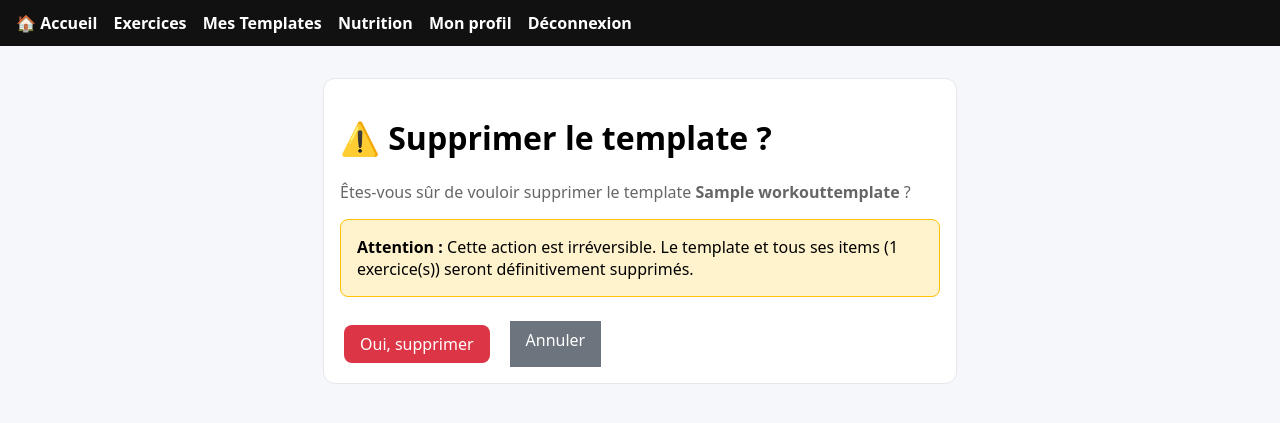
After one commit to fus3r/FitnessArc, a Django app: page /workouts/templates/1/delete/ in a window 1280 px wide. The commit adds this page. Shown: the top 423 px of the page. Run offline with Django 5.2, Linux system fonts and the light colour scheme; a user stored in the database is signed in; tables that the repository leaves empty hold one stand-in row (values such as "Sample post").

Commit message:
[workouts] Possibility to delete templates

```diff
--- /dev/null
+++ b/week2/Project_FitnessArc/fitness_arc/workouts/templates/workouts/template_confirm_delete.html
@@ -0,0 +1,22 @@
+{% extends "base.html" %}
+{% block title %}Supprimer le template{% endblock %}
+{% block content %}
+<div class="card" style="max-width:600px;margin:2rem auto">
+  <h1>⚠️ Supprimer le template ?</h1>
+
+  <p style="color:#666;margin:1rem 0">
+    Êtes-vous sûr de vouloir supprimer le template <strong>{{ template.name }}</strong> ?
+  </p>
+
+  <p style="background:#fff3cd;border:1px solid #ffc107;padding:1rem;border-radius:8px;margin:1rem 0">
+    <strong>Attention :</strong> Cette action est irréversible.
+    Le template et tous ses items ({{ template.items.count }} exercice(s)) seront définitivement supprimés.
+  </p>
+
+  <form method="post" style="display:flex;gap:1rem;margin-top:1.5rem">
+    {% csrf_token %}
+    <button type="submit" class="btn" style="background:#dc3545">Oui, supprimer</button>
+    <a href="{% url 'workouts:template_detail' template.pk %}" class="btn" style="background:#6c757d">Annuler</a>
+  </form>
+</div>
+{% endblock %}
--- a/week2/Project_FitnessArc/fitness_arc/workouts/templates/workouts/template_detail.html
+++ b/week2/Project_FitnessArc/fitness_arc/workouts/templates/workouts/template_detail.html
@@ -6,6 +6,7 @@
 <p style="margin:.5rem 0 1rem">
   <a class="btn" href="{% url 'workouts:start_session' template.pk %}">Démarrer une séance</a>
   <a class="btn" href="{% url 'workouts:template_list' %}">← Retour à mes templates</a>
+  <a href="{% url 'workouts:template_delete' template.pk %}" class="btn" style="background:#dc3545;margin-left:0.5rem">Supprimer ce template</a>
 </p>
 
 <h3>Items du template</h3>
--- a/week2/Project_FitnessArc/fitness_arc/workouts/templates/workouts/template_list.html
+++ b/week2/Project_FitnessArc/fitness_arc/workouts/templates/workouts/template_list.html
@@ -21,6 +21,7 @@
           {% else %}
             <a class="btn" href="{% url 'workouts:template_detail' tpl.pk %}">Ajouter des items</a>
           {% endif %}
+          <a href="{% url 'workouts:template_delete' tpl.pk %}" class="btn" style="background:#dc3545;margin-left:0.5rem">Supprimer</a>
         </td>
       </tr>
     {% empty %}
--- a/week2/Project_FitnessArc/fitness_arc/workouts/urls.py
+++ b/week2/Project_FitnessArc/fitness_arc/workouts/urls.py
@@ -8,6 +8,7 @@ urlpatterns = [
     path("templates/", views.template_list, name="template_list"),
     path("templates/new/", views.template_create, name="template_create"),
     path("templates/<int:pk>/", views.template_detail, name="template_detail"),
+    path("templates/<int:pk>/delete/", views.template_delete, name="template_delete"),
     path("templates/<int:pk>/items/<int:item_id>/delete/", views.template_item_delete,name="template_item_delete"),
     path("templates/<int:pk>/start/", views.start_session, name="start_session"),
     path("sessions/<int:pk>/", views.session_detail, name="session_detail"),
--- a/week2/Project_FitnessArc/fitness_arc/workouts/views.py
+++ b/week2/Project_FitnessArc/fitness_arc/workouts/views.py
@@ -78,4 +78,15 @@ def template_item_delete(request, pk, item_id):
     if request.method == "POST":
         item.delete()
         messages.success(request, "Item supprimé.")
-    return redirect("workouts:template_detail", pk=tpl.pk)  # ← Ajouter namespace
+    return redirect("workouts:template_detail", pk=tpl.pk)
+
+@login_required
+def template_delete(request, pk):
+    """Supprimer un template complet"""
+    tpl = get_object_or_404(WorkoutTemplate, pk=pk, owner=request.user)
+    if request.method == "POST":
+        template_name = tpl.name
+        tpl.delete()
+        messages.success(request, f"Template '{template_name}' supprimé avec succès.")
+        return redirect("workouts:template_list")
+    return render(request, "workouts/template_confirm_delete.html", {"template": tpl})
```
Also changed, not shown: week2/Project_FitnessArc/WorkingDocs/TODO.md (+4 -4 lines).
